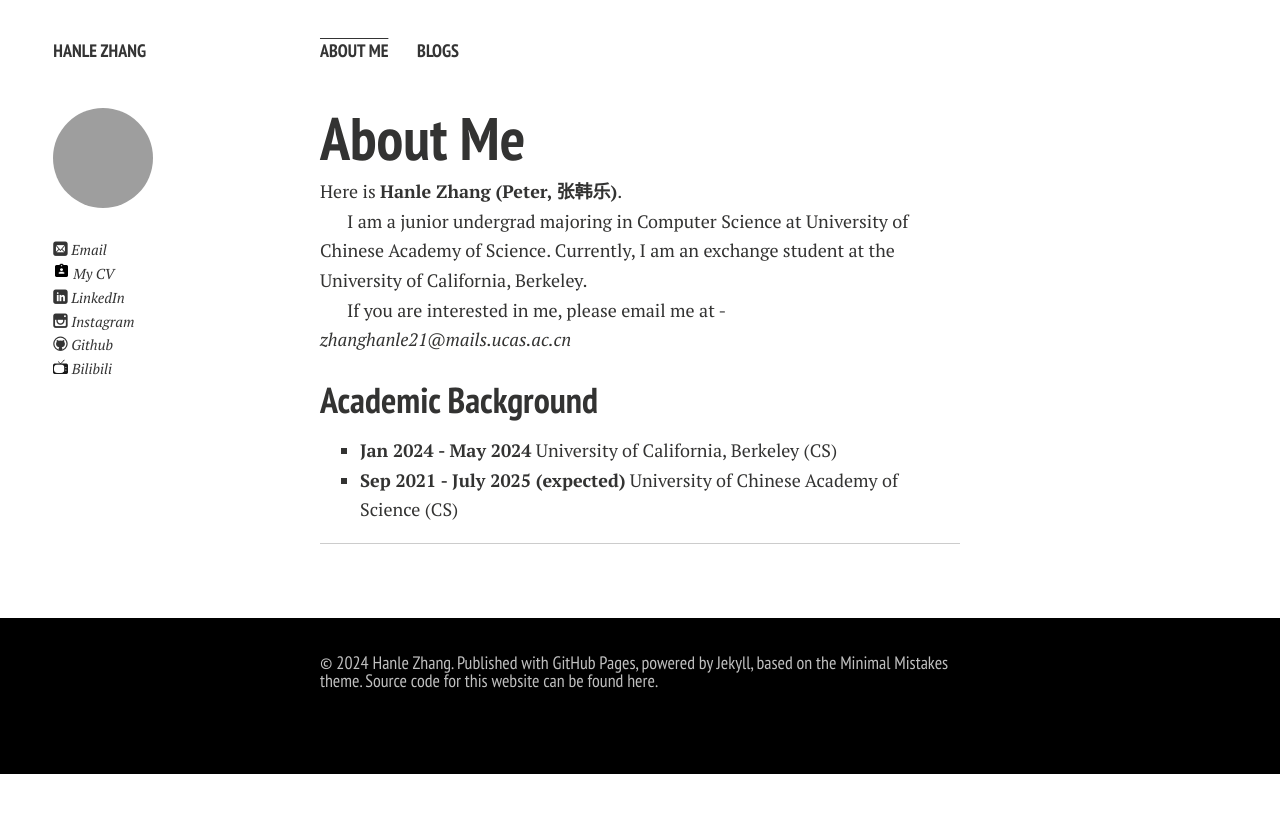
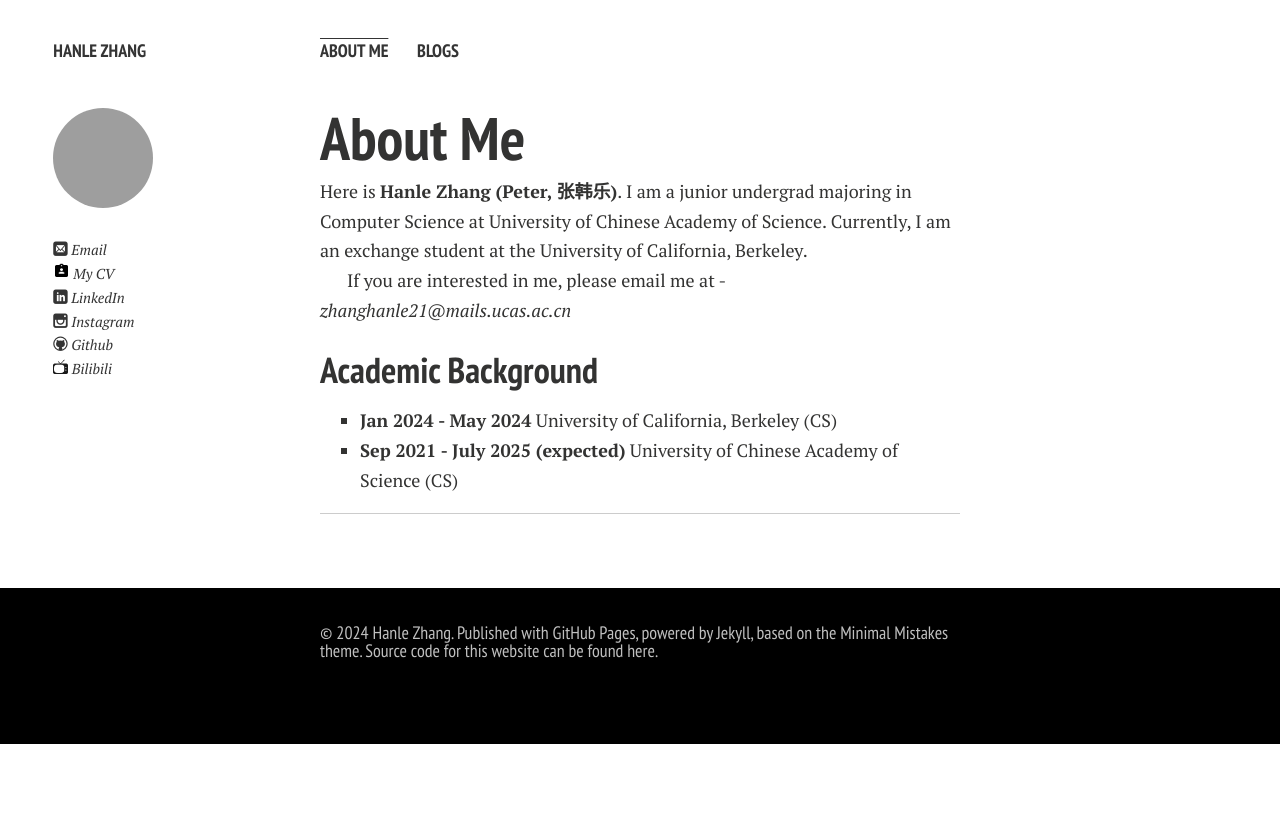
Before and after one commit to LeleCheung/LeleCheung.github.io, a Jekyll site: the page built from index.md, in a window 1280 px wide. Shown: the top 813 px of the page. Built offline with Jekyll 4.4.1, drawn with Linux system fonts in a browser that asks for light colours; nearby versions of some CDN libraries; comment, search, counter and statistics services are not loaded; a style sheet for code colours, icons or effects is not loaded; our own code applies the rules of GitHub Pages for plain Markdown files; part of the change alters nothing that is shown.

Commit message:
homepage v2

```diff
--- a/_config.yml
+++ b/_config.yml
@@ -14,7 +14,7 @@ owner:
   # Social networking links are used in author-bio sidebar. Update and remove as you like.
   # twitter: lancecai2002
   github: lelecheung
-  linkedin: https://www.linkedin.com/in/peter-zhang-8742a22aa/
+  linkedin: peter-zhang-8742a22aa
   # scholar: https://scholar.google.com/citations?user=8igSoWgAAAAJ
   bilibili: 397683389
   # researchgate: https://www.researchgate.net/profile/Hanlin-Cai
--- a/index.md
+++ b/index.md
@@ -5,9 +5,7 @@ layout: page
 # About Me
 
 
-Here is **Hanle Zhang (Peter, 张韩乐)**.
-
-I am a junior undergrad majoring in Computer Science at University of Chinese Academy of Science. Currently, I am an exchange student at the University of California, Berkeley.
+Here is **Hanle Zhang (Peter, 张韩乐)**. I am a junior undergrad majoring in Computer Science at University of Chinese Academy of Science. Currently, I am an exchange student at the University of California, Berkeley.
 
 If you are interested in me, please email me at - *zhanghanle21@mails.ucas.ac.cn*
 
```
